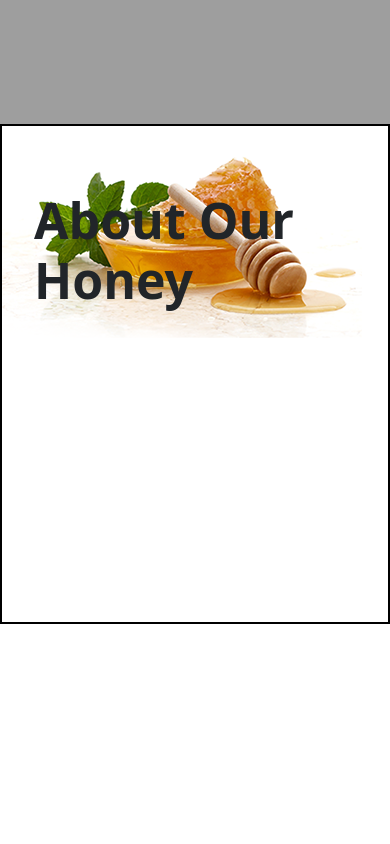
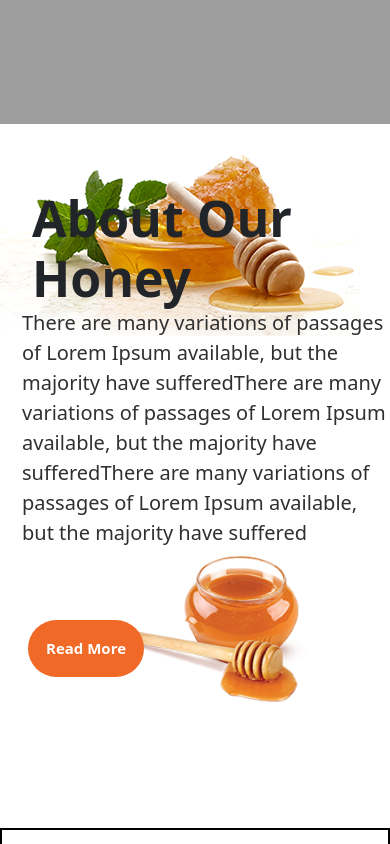
Before and after one commit to ammarahm69/Honey-Online, a plain HTML site: page index.html in a window 390 px wide. Shown: the part 1156-2000 px from the top of the page. Before the commit the page ends 1780 px from the top, so only its background shows below. Drawn offline with nearby package versions, Linux system fonts and the light colour scheme.

Commit message:
About-sec

```diff
--- a/css/mobile.css
+++ b/css/mobile.css
@@ -1,4 +1,4 @@
-@media screen and (min-width:300px) and (max-width:650px) {
+@media screen and (min-width:300px) and (max-width:768px) {
     .sec{
         display: none;
     }
@@ -15,11 +15,35 @@
     .side-img img{
         width: 70%;
     }
+    .but{
+        padding: 17px 18px;
+        border-radius: 30px;
+        font-weight: 700;
+        background-color: #f06926;
+        border: none;
+        font-size: 15px;
+        color: #fff;
+        transition: all 0.6s ease;
+    }
+    .but:hover{
+        cursor: pointer;
+        background-color: black;
+        color: #fff;
+
+    }
     .heading h1{
         font-size: 53px;
     }
     .scroll{
         display: none;
     }
+    .honey-jar-image {
+        position: absolute;
+        top: 24rem;
+        left: 66px;
+    }
+    .honey-jar-image img{
+        width: 70%;
+    }
+
 }
-/* screen for honey image */
--- a/css/style.css
+++ b/css/style.css
@@ -98,6 +98,18 @@ ul {
 .side-img img{
     width: 100%;
 }
+.scroll {
+    position: absolute;
+    top: 45rem;
+    left: 14rem;
+}
+.scroll h1{
+    font-size: 5rem;
+    text-transform: capitalize;
+    font-family:'Times New Roman', Times, serif;
+    color: #fff ;
+    font-weight: 600;
+}
 .sub-heading p{
     margin: 0px;
     font-weight: 400;
@@ -115,7 +127,7 @@ ul {
     font-weight: 700;
     background-color: #f06926;
     border: none;
-    font-size: 17px;
+    font-size: 15px;
     color: #fff;
     transition: all 0.6s ease;
 }
@@ -124,11 +136,13 @@ ul {
     background-color: black;
     color: #fff;
 
+
 }
+/* ABOUT SECTION CSS */
 .about-sec{
     width: 100%;
-    height: 500px;
-    border: 2px solid black;
+    height: 600px;
+    /* border: 2px solid black; */
     position: absolute;
     top: 80rem;
 }
@@ -150,15 +164,28 @@ ul {
     font-size: 50px;
     font-weight: 700;
 }
-.scroll {
+.about-text {
     position: absolute;
-    top: 45rem;
-    left: 23rem;
+    bottom: 10rem;
+    /* right: 40rem; */
+    left: 22px;
 }
-.scroll h1{
-    font-size: 5rem;
-    text-transform: capitalize;
-    font-family:'Times New Roman', Times, serif;
-    color: #fff ;
-    font-weight: 600;
+.about-text p{
+    font-weight: 400;
+    font-size: 20px;
+    line-height: 30px;
+    color: #303030;
 }
+.ab-bt {
+    position: absolute;
+    top: 31rem;
+    left: 28px;
+}
+/* Quality Section */
+.quality{
+    position: relative;
+    top: 124em;
+    width: 100%;
+    height: 600px;
+    border: 2px solid rgb(0, 0, 0);
+}
--- a/index.html
+++ b/index.html
@@ -140,12 +140,35 @@
                         <h1>About Our Honey</h1>
                     </div>
                 </div>
+                <div class="col">
+                    <div class="honey-jar-image mt-5 ms-5">
+                        <img src="img/honey-jar.png" alt="">
+                    </div>
+                </div>
+            </div>
+            <div class="row">
+                <div class="col">
+                    <div class="about-text">
+                        <p class="col-lg-6 col-md-10 col-sm-12">There are many variations of passages of Lorem Ipsum available, but the majority have
+                            sufferedThere are many variations of passages of Lorem Ipsum available, but the majority
+                            have sufferedThere are many variations of passages of Lorem Ipsum available, but the
+                            majority have suffered</p>
+                    </div>
+                </div>
+                <div class="col">
+                    <button class="but ab-bt">Read More</button>
+                </div>
             </div>
         </div>
     </div>
 
 
-
+<!-- Quality Section -->
+<div class="quality">
+    <div class="container">
+        <div class="row"></div>
+    </div>
+</div>
 
 
     <!-- Bootstrap Script Link -->
```
Also changed, not shown: img/honey-jar.png (added).
